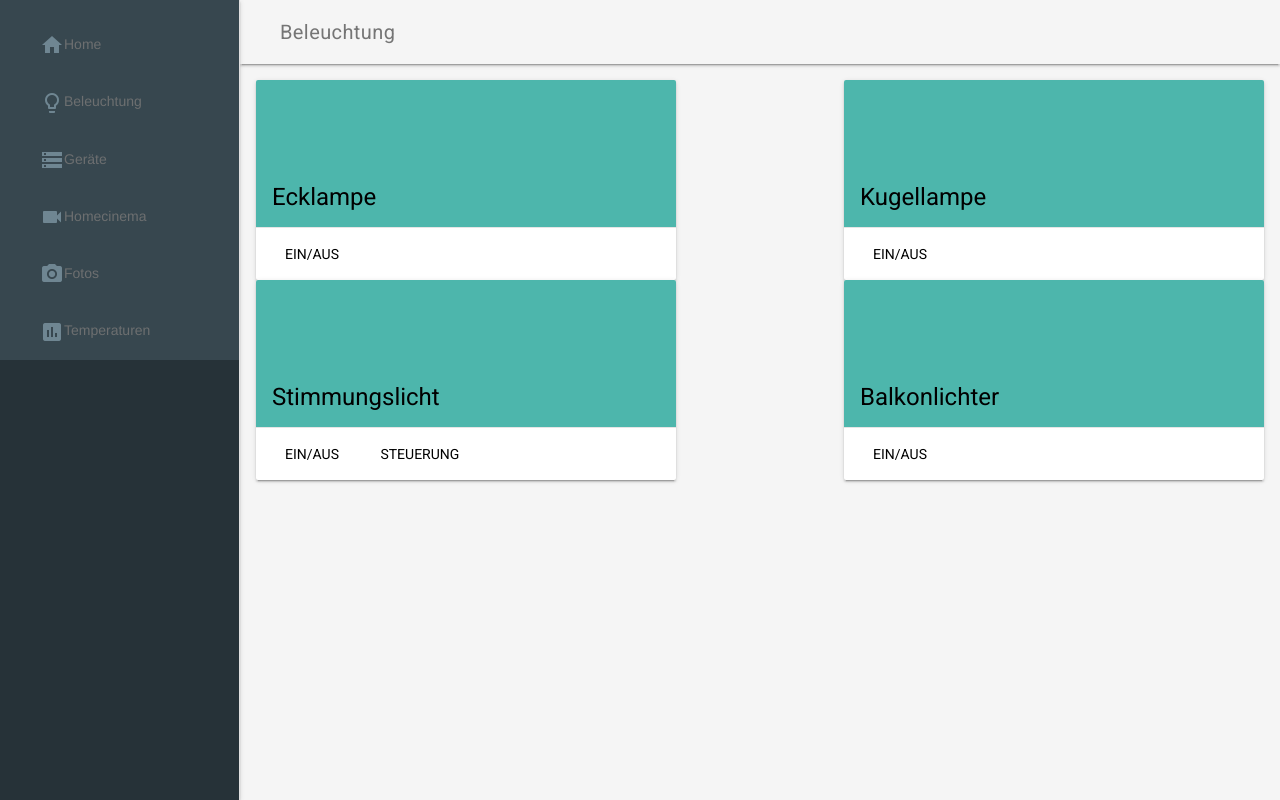
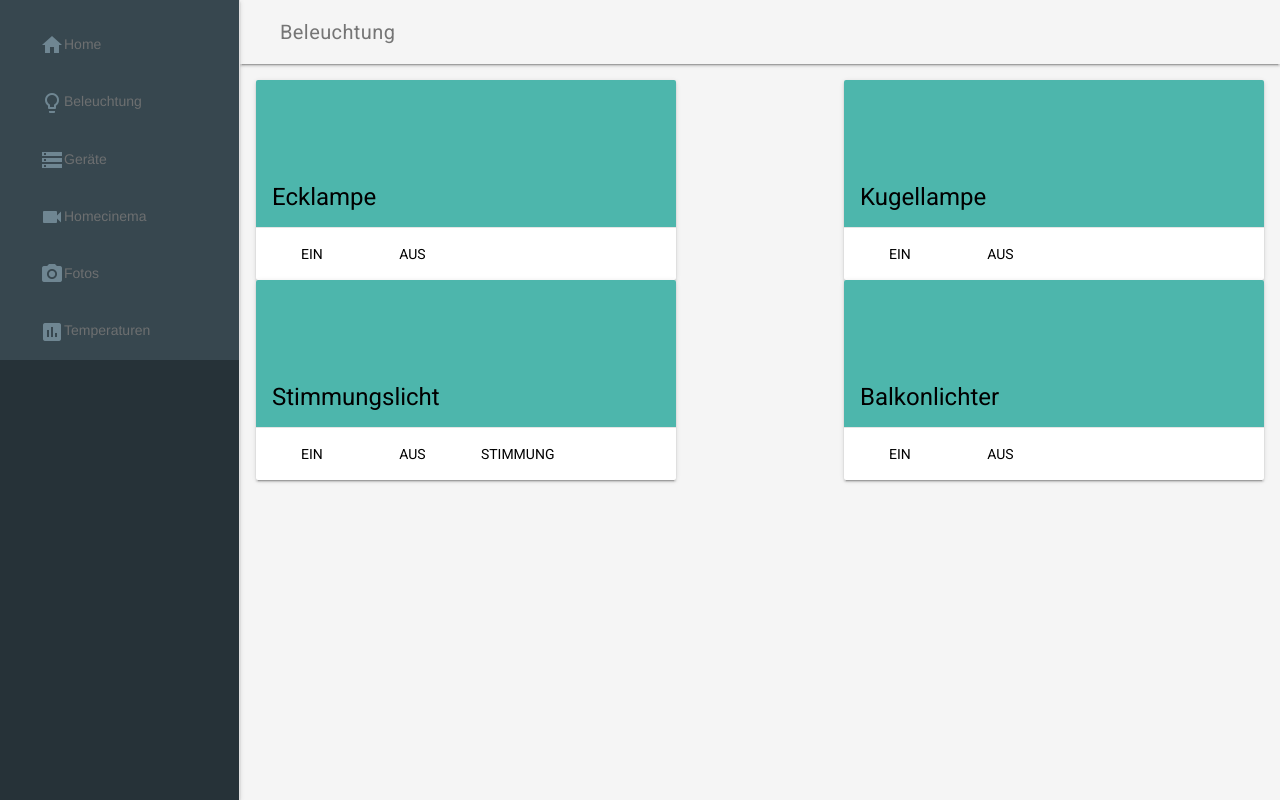
Before and after one commit to brueni/homecontrol, a PHP site: page /lights.php in a window 1280 px wide. Run offline with PHP 8.4, Linux system fonts and the light colour scheme; a stand-in replaces the project's code that opens the database connection; some libraries are stand-ins or nearby versions.

Commit message:
Added the parts for the light-controls

```diff
--- a/include/head.incl.php
+++ b/include/head.incl.php
@@ -41,5 +41,6 @@
     z-index: 900;
   }
   </style>
+<?php include_once("include/script.incl.php"); ?>
 </head>
 <?php include_once("include/config.incl.php"); ?>
--- /dev/null
+++ b/include/script.incl.php
@@ -0,0 +1,36 @@
+<script type="text/javascript">
+/*function light_mystrom(device, aktion) {
+  var lighturl = "http://homecontrol-backend.home/homecontrol-backend/light-mystrom.php?switch=" + device + "&action=" + aktion;
+  $.get(lighturl, function(data) {
+  });
+}*/
+
+function light_mystrom(device, aktion) {
+  var xhr = new XMLHttpRequest();
+  var requesturl = "http://homecontrol-backend.home/homecontrol-backend/light-mystrom.php?switch=" + device + "&action=" + aktion;
+  xhr.open('GET', requesturl);
+  xhr.send();
+}
+
+function light_nrdylight_set(aktion) {
+  var xhr = new XMLHttpRequest();
+  var requesturl = "http://homecontrol-backend.home/homecontrol-backend/set_nrdylight.php?mode=" + aktion;
+  xhr.open('GET', requesturl);
+  xhr.send();
+}
+
+function light_ediplug(device, aktion) {
+  var xhr = new XMLHttpRequest();
+  var requesturl = "http://homecontrol-backend.home/homecontrol-backend/light-ediplug.php?switch=" + device + "&action=" + aktion;
+  xhr.open('GET', requesturl);
+  xhr.send();
+}
+
+function light_nrdylight_ctrl(mode, scene, brightness, repeat) {
+  var xhr = new XMLHttpRequest();
+  var requesturl = "http://homecontrol-backend.home/homecontrol-backend/ctrl_nrdylight.php?mode=" + mode + "&scene=" + scene + "&brightness=" + brightness + "&repeat=" + repeat;
+  xhr.open('GET', requesturl);
+  xhr.send();
+}
+
+</script>
--- a/lights.php
+++ b/lights.php
@@ -31,7 +31,8 @@
                 <h2 class="mdl-card__title-text">Ecklampe</h2>
               </div>
               <div class="mdl-card__actions mdl-card--border">
-                <a href="#" class="mdl-button mdl-js-button mdl-js-ripple-effect">Ein/Aus</a>
+                <a href="#" class="mdl-button mdl-js-button mdl-js-ripple-effect" onclick="light_mystrom('mystrom3.home', 'on')">Ein</a>
+                <a href="#" class="mdl-button mdl-js-button mdl-js-ripple-effect" onclick="light_mystrom('mystrom3.home', 'off')">Aus</a>
               </div>
             </div>
             <div class="demo-separator mdl-cell--2-col"></div>
@@ -41,7 +42,8 @@
                 <h2 class="mdl-card__title-text">Kugellampe</h2>
               </div>
               <div class="mdl-card__actions mdl-card--border">
-                <a href="#" class="mdl-button mdl-js-button mdl-js-ripple-effect">Ein/Aus</a>
+                <a href="#" class="mdl-button mdl-js-button mdl-js-ripple-effect" onclick="light_mystrom('mystrom2.home', 'on')">Ein</a>
+                <a href="#" class="mdl-button mdl-js-button mdl-js-ripple-effect" onclick="light_mystrom('mystrom2.home', 'off')">Aus</a>
               </div>
             </div>
 
@@ -52,8 +54,9 @@
                 <h2 class="mdl-card__title-text">Stimmungslicht</h2>
               </div>
               <div class="mdl-card__actions mdl-card--border">
-                <a href="#" class="mdl-button mdl-js-button mdl-js-ripple-effect">Ein/Aus</a>
-                <a href="#" class="mdl-button mdl-js-button mdl-js-ripple-effect">Steuerung</a>
+                <a href="#" class="mdl-button mdl-js-button mdl-js-ripple-effect" onclick="light_nrdylight_set('on')">Ein</a>
+                <a href="#" class="mdl-button mdl-js-button mdl-js-ripple-effect" onclick="light_nrdylight_set('off')">Aus</a>
+                <a href="light_nrdylight.php" class="mdl-button mdl-js-button mdl-js-ripple-effect">Stimmung</a>
               </div>
             </div>
             <div class="demo-separator mdl-cell--2-col"></div>
@@ -63,8 +66,8 @@
                 <h2 class="mdl-card__title-text">Balkonlichter</h2>
               </div>
               <div class="mdl-card__actions mdl-card--border">
-                <a href="#" class="mdl-button mdl-js-button mdl-js-ripple-effect">Ein/Aus</a>
-
+                <a href="#" class="mdl-button mdl-js-button mdl-js-ripple-effect" onclick="light_ediplug('ediplug1.home', 'on')">Ein</a>
+                <a href="#" class="mdl-button mdl-js-button mdl-js-ripple-effect" onclick="light_ediplug('ediplug1.home', 'off')">Aus</a>
               </div>
             </div>
           </div>
```
Also changed, not shown: light_nrdylight.php (added, +42 -0 lines).
